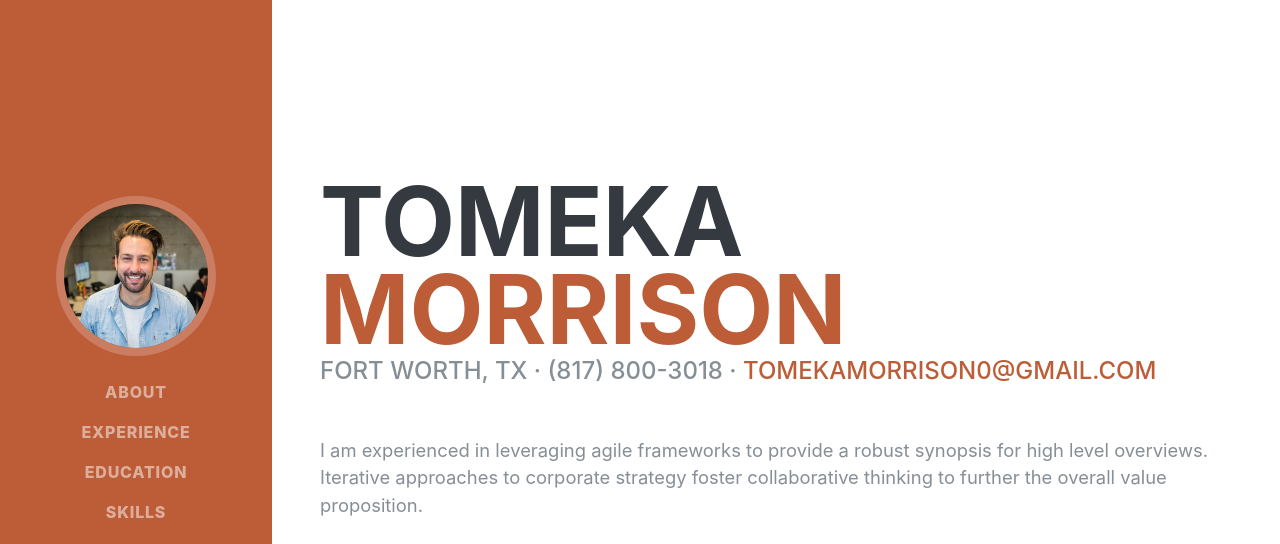
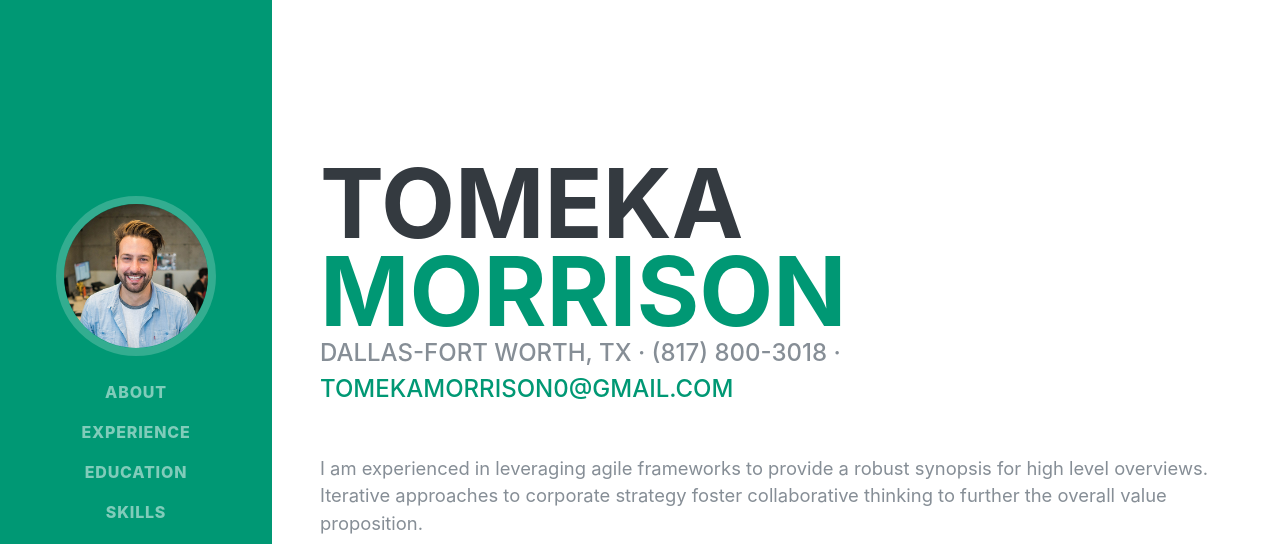
Before and after one commit to morrison-TD/Tomcat92.github.oi, a plain HTML site: page index.html in a window 1280 px wide. Shown: the top 544 px of the page. Drawn offline with Linux system fonts and the light colour scheme; a web font is replaced by a local one.

Commit message:
Color change

```diff
--- a/index.html
+++ b/index.html
@@ -66,7 +66,7 @@
         <h1 class="mb-0">Tomeka
           <span class="text-primary">Morrison</span>
         </h1>
-        <div class="subheading mb-5"> Fort Worth, TX · (817) 800-3018 ·
+        <div class="subheading mb-5"> Dallas-Fort Worth, TX · (817) 800-3018 ·
           <a href="mailto:name@email.com">tomekamorrison0@gmail.com</a>
         </div>
         <p class="lead mb-5">I am experienced in leveraging agile frameworks to provide a robust synopsis for high level overviews. Iterative approaches to corporate strategy foster collaborative thinking to further the overall value proposition.</p>
--- a/startbootstrap-resume-master/css/resume.css
+++ b/startbootstrap-resume-master/css/resume.css
@@ -180,7 +180,7 @@ section.resume-section .resume-item .resume-date {
 }
 
 .text-primary {
-  color: #BD5D38 !important;
+  color: #009874 !important;
 }
 
 a {
```
Also changed, not shown: startbootstrap-resume-master/css/resume.min.css.
